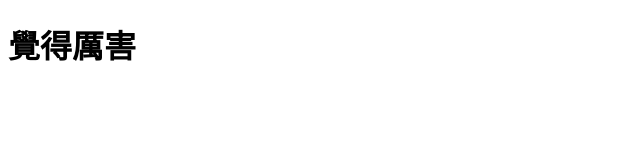
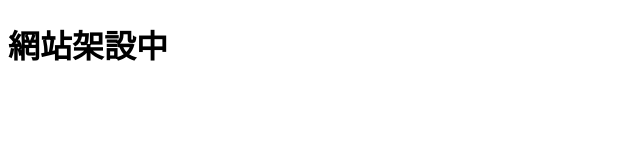
Before and after one commit to yangtw2009/yangtw2009.github.io, a plain HTML site: page index.html in a window 1280 px wide. Shown: the whole page, without its empty margins (0-640 px from the left). Drawn offline with Linux system fonts and the light colour scheme.

Commit message:
index.html

```diff
--- a/index.html
+++ b/index.html
@@ -5,6 +5,6 @@
     <title>你好，GitHub</title>
   </head>
   <body>
-    <h1>覺得厲害</h1>
+    <h1>網站架設中</h1>
   </body>
 </html>
```
